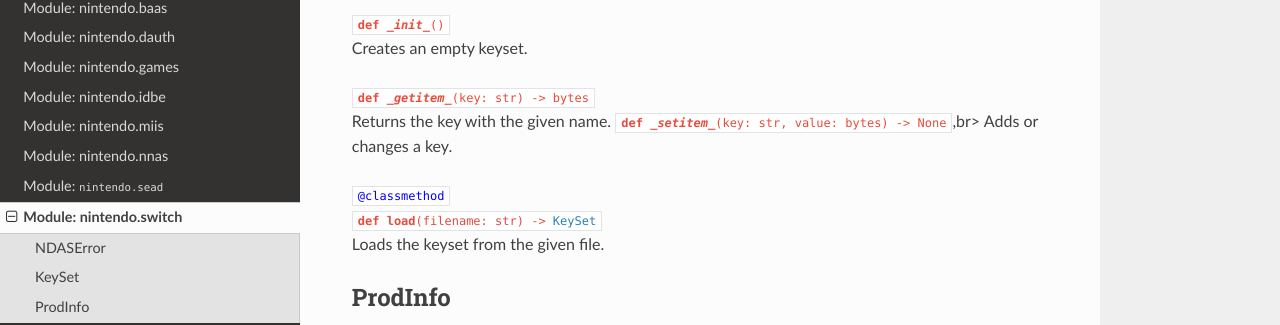
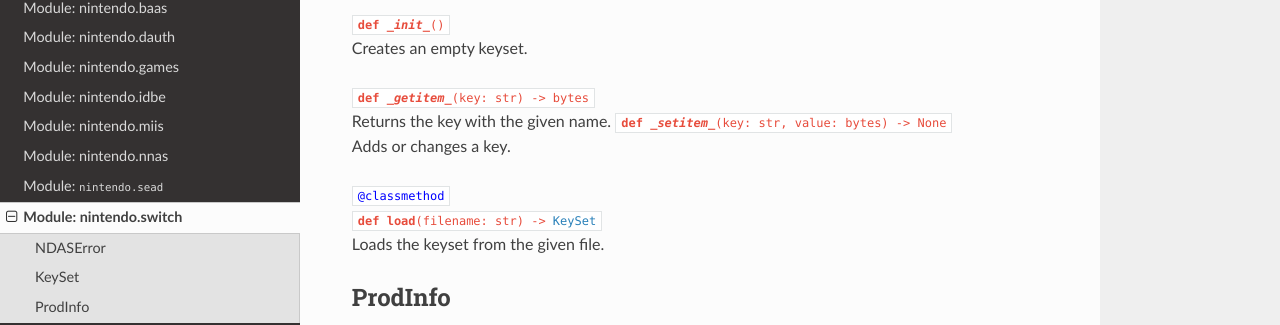
Before and after one commit to kinnay/NintendoClients, an MkDocs documentation site: the page built from docs/reference/switch.md, in a window 1280 px wide and 900 px high, scrolled down 610 px. Shown: the part 215-540 px from the top of the window. Built offline with MkDocs 1.6.1, drawn with Linux system fonts in a browser that asks for light colours; nearby versions of some CDN libraries.

```diff
--- a/docs/reference/switch.md
+++ b/docs/reference/switch.md
@@ -31,7 +31,7 @@ Provides useful functions and classes related to Nintendo Switch.
 
 <code>**def _\_getitem__**(key: str) -> bytes</code><br>
 <span class="docs">Returns the key with the given name.</span>
-<code>**def _\_setitem__**(key: str, value: bytes) -> None</code>,br>
+<code>**def _\_setitem__**(key: str, value: bytes) -> None</code><br>
 <span class="docs">Adds or changes a key.</span>
 
 <code style="color: blue">@classmethod</code><br>
```
